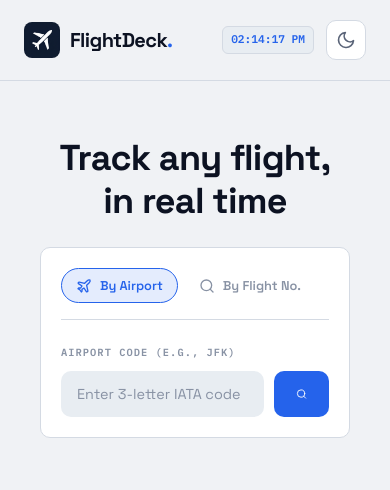
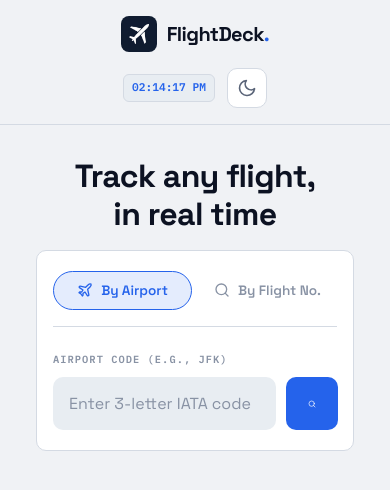
Before and after one commit to Tusharjain-19/FlightDeck, a Next.js app: page / in a window 390 px wide. Shown: the top 490 px of the page. Built offline with nearby package versions, Linux system fonts and the light colour scheme.

Commit message:
Enhance mobile responsiveness across UI components

```diff
--- a/app/globals.css
+++ b/app/globals.css
@@ -126,6 +126,16 @@ button {
   align-items: center;
   padding: 20px 24px;
   border-bottom: 1px solid var(--border);
+  flex-wrap: wrap;
+  gap: 16px;
+}
+
+@media (max-width: 600px) {
+  .main-header {
+    justify-content: center;
+    flex-direction: column;
+    padding: 16px;
+  }
 }
 
 @media (min-width: 768px) {
@@ -166,22 +176,26 @@ button {
 /* =================== HERO =================== */
 .hero {
   text-align: center;
-  padding: 56px 24px 0;
+  padding: 32px 16px 0;
 }
 
 .hero h1 {
-  font-size: 2.25rem;
+  font-size: 2rem;
   margin-bottom: 8px;
 }
 
 .hero p {
   color: var(--text-secondary);
-  font-size: 1rem;
+  font-size: 0.95rem;
   max-width: 440px;
   margin: 0 auto;
 }
 
 @media (min-width: 768px) {
+  .hero {
+    padding: 56px 24px 0;
+  }
+
   .hero h1 {
     font-size: 3rem;
   }
--- a/components/FlightResults.module.css
+++ b/components/FlightResults.module.css
@@ -245,16 +245,22 @@
   }
 
   .detailRow {
-    padding: 12px 16px;
+    padding: 16px;
+    flex-wrap: wrap;
+    gap: 16px;
+  }
+
+  .detailItem {
+    flex: 1 1 45%; /* allow wrapping to 2 items per row */
   }
 
   .detailValue {
-    max-width: 130px;
-    font-size: 0.8rem;
+    max-width: 100%;
+    font-size: 0.85rem;
   }
 
   .cardFooter {
-    padding: 10px 16px;
+    padding: 12px 16px;
     gap: 12px;
   }
 }
--- a/components/SearchInterface.module.css
+++ b/components/SearchInterface.module.css
@@ -124,19 +124,26 @@
 
 @media (max-width: 600px) {
   .searchContainer {
-    padding: 20px;
-    margin: 24px 16px 0;
+    padding: 20px 16px;
+    margin: 16px 12px 0;
     border-radius: var(--radius-md);
   }
 
+  .tabs {
+    flex-wrap: wrap;
+    justify-content: center;
+  }
+
   .tabBtn {
-    padding: 8px 14px;
-    font-size: 0.8rem;
+    padding: 10px 14px;
+    font-size: 0.85rem;
+    flex: 1;
+    justify-content: center;
   }
 
   .input {
-    padding: 12px 14px;
-    font-size: 0.9rem;
+    padding: 14px;
+    font-size: 1rem;
   }
 }
 
```
